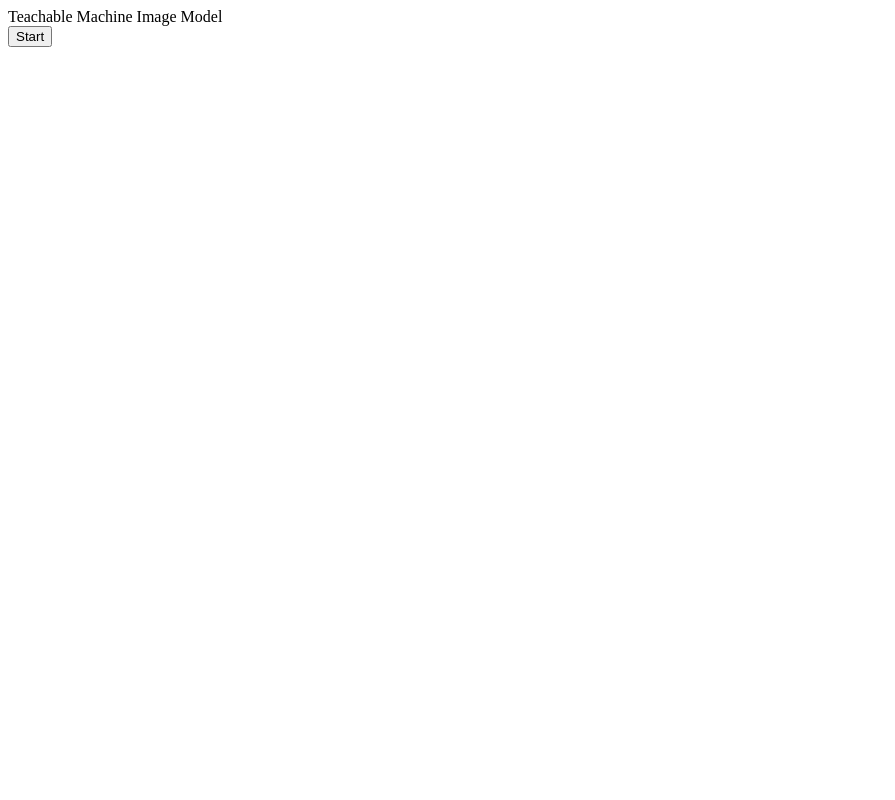
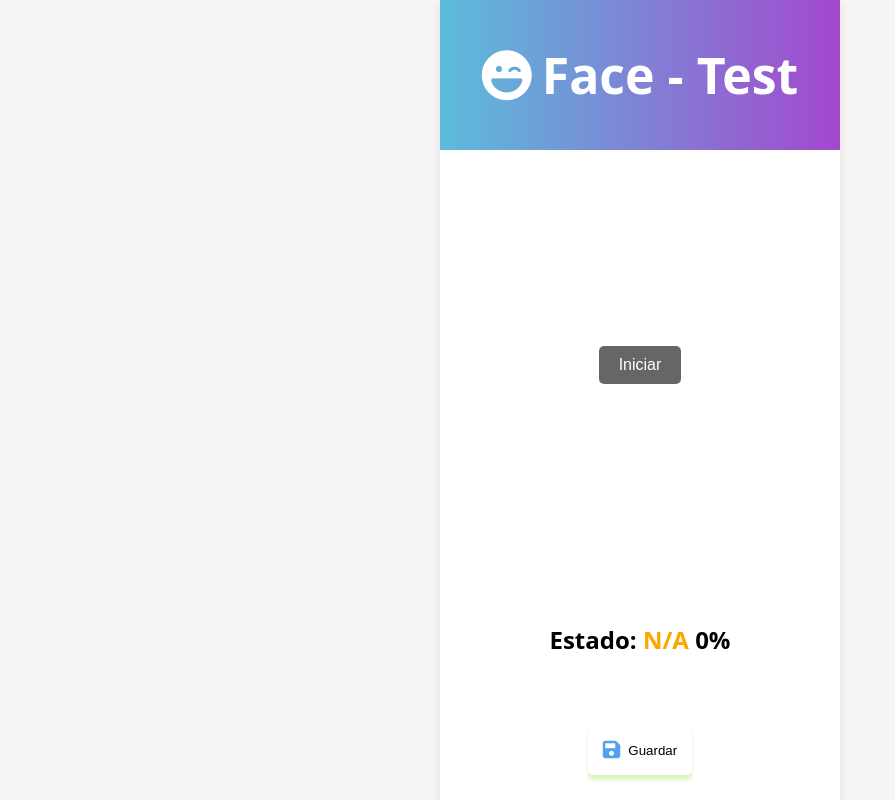
Before and after one commit to OrtaBwana/OrtaBwana.github.io, a plain HTML site: page index.html in a window 1280 px wide. Shown: the whole page, without its empty margins (0-895 px from the left). Drawn offline with Linux system fonts and the light colour scheme.

Commit message:
Update index.html

```diff
--- a/index.html
+++ b/index.html
@@ -1,59 +1,201 @@
-<div>Teachable Machine Image Model</div>
-<button type="button" onclick="init()">Start</button>
-<div id="webcam-container"></div>
-<div id="label-container"></div>
+<!DOCTYPE html>
+<html lang="en">
+
+<head>
+    <meta charset="UTF-8">
+    <meta name="viewport" content="width=device-width, initial-scale=1.0">
+    <title>Face Test</title>
+    <link rel="stylesheet" href="https://cdnjs.cloudflare.com/ajax/libs/font-awesome/6.0.0-beta3/css/all.min.css">
+    <style>
+        @import url('https://fonts.googleapis.com/css2?family=Roboto:wght@400;700&display=swap');
+
+        body {
+            margin: 0;
+            padding: 0;
+            font-family: 'Roboto', sans-serif;
+            display: flex;
+            justify-content: center;
+            align-items: center;
+            height: 100vh;
+            background-color: #f5f5f5;
+        }
+
+        .container {
+            width: 100%;
+            height: 100%;
+            max-width: 400px;
+            text-align: center;
+            background-color: #fff;
+            box-shadow: 0 4px 8px rgba(0, 0, 0, 0.1);
+            overflow: hidden;
+            display: flex;
+            flex-direction: column;
+            font-family:system-ui, -apple-system, BlinkMacSystemFont, 'Segoe UI', Roboto, Oxygen, Ubuntu, Cantarell, 'Open Sans', 'Helvetica Neue', sans-serif
+        }
+
+        .header {
+            background: linear-gradient(90deg, #5BBDDB, #A348CE);
+            color: #fff;
+            padding: 50px 0;
+            height: 50px;
+            display: flex;
+            align-items: center;
+            justify-content: center;
+            font-size: 50px;
+            font-weight: bold;
+        }
+
+        .header i {
+            margin-right: 10px;
+        }
+
+        .webcam-container {
+            position: relative;
+            flex: 1;
+            display: flex;
+            justify-content: center;
+            align-items: center;
+            height: 60%;
+        }
+
+        #start-button {
+            position: absolute;
+            padding: 10px 20px;
+            font-size: 16px;
+            background-color: rgba(0, 0, 0, 0.6);
+            color: white;
+            border: none;
+            border-radius: 5px;
+            cursor: pointer;
+        }
+
+        #start-button:hover {
+            background-color: rgba(0, 0, 0, 0.8);
+        }
+
+        .label-container {
+            display: none;
+        }
+
+        .status-container {
+            margin: 20px;
+        }
+
+        .status-container p {
+            font-size: 24px;
+            font-weight: bold;
+        }
+
+        .status-container #emotion {
+            font-weight: bold;
+            color: orange;
+        }
+
+        .button-container {
+            margin: 20px;
+            display: flex;
+            justify-content: center;
+        }
+
+        .button-container button {
+            background-color: white;
+            padding: 15px;
+            align-items: center;
+            border-radius: 5px;
+            border-color: #000000;
+            margin: 5px;
+            border: none;
+            cursor: pointer;
+            box-shadow: 0 5px 3.84px rgba(109, 215, 22, 0.25);
+            transition: background-color 0.3s ease;
+            display: flex;
+            justify-content: center;
+            align-items: center;
+        }
+
+        .button-container button:hover {
+            background-color: rgba(194, 194, 194, 0.25);
+        }
+
+        .button-container button .fa-floppy-disk {
+            color: rgb(85, 161, 238);
+            margin-right: 8px;
+            font-size: 20px;
+        }
+    </style>
+</head>
+
+<body>
+    <div class="container">
+        <div class="header">
+            <i class="fa-solid fa-face-laugh-wink fa-fade"></i>
+            Face - Test
+        </div>
+        <div id="webcam-container" class="webcam-container">
+            <button id="start-button" type="button" onclick="init()">Iniciar</button>
+        </div>
+        <div id="label-container" class="label-container"></div>
+        <div class="status-container">
+            <p id="status">Estado: <span id="emotion">N/A</span> <span id="percentage">0%</span></p>
+        </div>
+        <div class="button-container">
+            <button id="save-button"><i class="fa-solid fa-floppy-disk"></i>Guardar</button>
+        </div>
+    </div>
+
     <script src="https://cdn.jsdelivr.net/npm/@tensorflow/tfjs@latest/dist/tf.min.js"></script>
     <script src="https://cdn.jsdelivr.net/npm/@teachablemachine/image@latest/dist/teachablemachine-image.min.js"></script>
-<script type="text/javascript">
-    // More API functions here:
-    // https://github.com/googlecreativelab/teachablemachine-community/tree/master/libraries/image
-
-    // the link to your model provided by Teachable Machine export panel
+    <script>
         const URL = "https://teachablemachine.withgoogle.com/models/_JTx2z6Bw/";
 
         let model, webcam, labelContainer, maxPredictions;
 
-    // Load the image model and setup the webcam
         async function init() {
             const modelURL = URL + "model.json";
             const metadataURL = URL + "metadata.json";
 
-        // load the model and metadata
-        // Refer to tmImage.loadFromFiles() in the API to support files from a file picker
-        // or files from your local hard drive
-        // Note: the pose library adds "tmImage" object to your window (window.tmImage)
             model = await tmImage.load(modelURL, metadataURL);
             maxPredictions = model.getTotalClasses();
 
-        // Convenience function to setup a webcam
-        const flip = true; // whether to flip the webcam
-        webcam = new tmImage.Webcam(200, 200, flip); // width, height, flip
-        await webcam.setup(); // request access to the webcam
+            const flip = true;
+            webcam = new tmImage.Webcam(400, 400, flip);
+            await webcam.setup();
             await webcam.play();
             window.requestAnimationFrame(loop);
 
-        // append elements to the DOM
             document.getElementById("webcam-container").appendChild(webcam.canvas);
+            document.getElementById("start-button").style.display = 'none';
             labelContainer = document.getElementById("label-container");
-        for (let i = 0; i < maxPredictions; i++) { // and class labels
+            for (let i = 0; i < maxPredictions; i++) {
                 labelContainer.appendChild(document.createElement("div"));
             }
         }
 
         async function loop() {
-        webcam.update(); // update the webcam frame
+            webcam.update();
             await predict();
             window.requestAnimationFrame(loop);
         }
 
-    // run the webcam image through the image model
         async function predict() {
-        // predict can take in an image, video or canvas html element
             const prediction = await model.predict(webcam.canvas);
+            let highestProbability = 0;
+            let emotion = 'N/A';
+
             for (let i = 0; i < maxPredictions; i++) {
-            const classPrediction =
-                prediction[i].className + ": " + prediction[i].probability.toFixed(2);
+                const classPrediction = prediction[i].className + ": " + prediction[i].probability.toFixed(2);
                 labelContainer.childNodes[i].innerHTML = classPrediction;
+
+                if (prediction[i].probability > highestProbability) {
+                    highestProbability = prediction[i].probability;
+                    emotion = prediction[i].className;
                 }
             }
+
+            document.getElementById("emotion").innerText = emotion;
+            document.getElementById("percentage").innerText = (highestProbability * 100).toFixed(0) + '%';
+        }
     </script>
+</body>
+
+</html>
```
Lines whose indentation alone changed are shown as unchanged.
